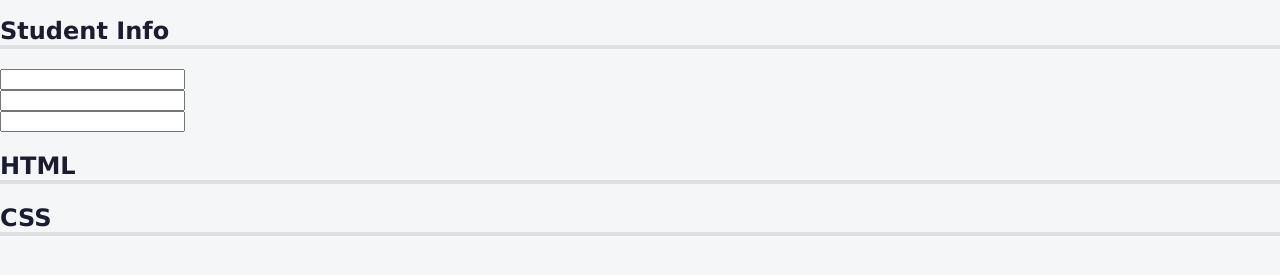
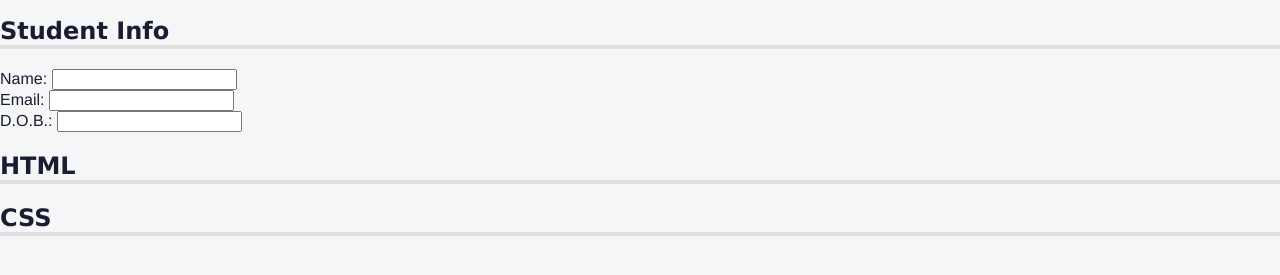
Before and after one commit to quinojuan/freecodecamp_courses, a plain HTML site: page 09 Aprende accesibilidad construyendo un cuestionario/index.html in a window 1280 px wide. Shown: the part 53-328 px from the top of the page. Drawn offline with Linux system fonts and the light colour scheme.

Commit message:
ejercicio 21

```diff
--- a/09 Aprende accesibilidad construyendo un cuestionario/index.html
+++ b/09 Aprende accesibilidad construyendo un cuestionario/index.html
@@ -24,16 +24,16 @@
         <section role="region" aria-labelledby="student-info">
           <h2 id="student-info">Student Info</h2>
           <div class="info">
-            <label></label>
-            <input />
+            <label for="student-name">Name:</label>
+            <input id="student-name" />
           </div>
           <div class="info">
-            <label></label>
-            <input />
+            <label for="student-email">Email:</label>
+            <input id="student-email" />
           </div>
           <div class="info">
-            <label></label>
-            <input />
+            <label for="birth-date">D.O.B.:</label>
+            <input id="birth-date" />
           </div>
         </section>
         <section role="region" aria-labelledby="html-questions">
```
